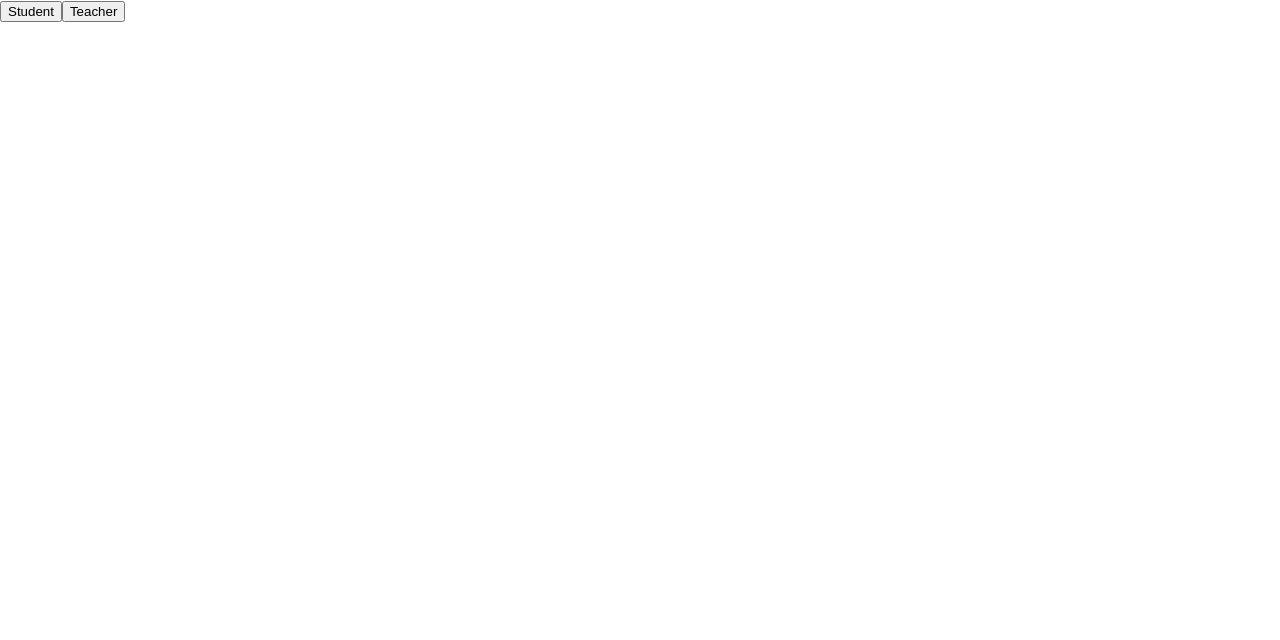
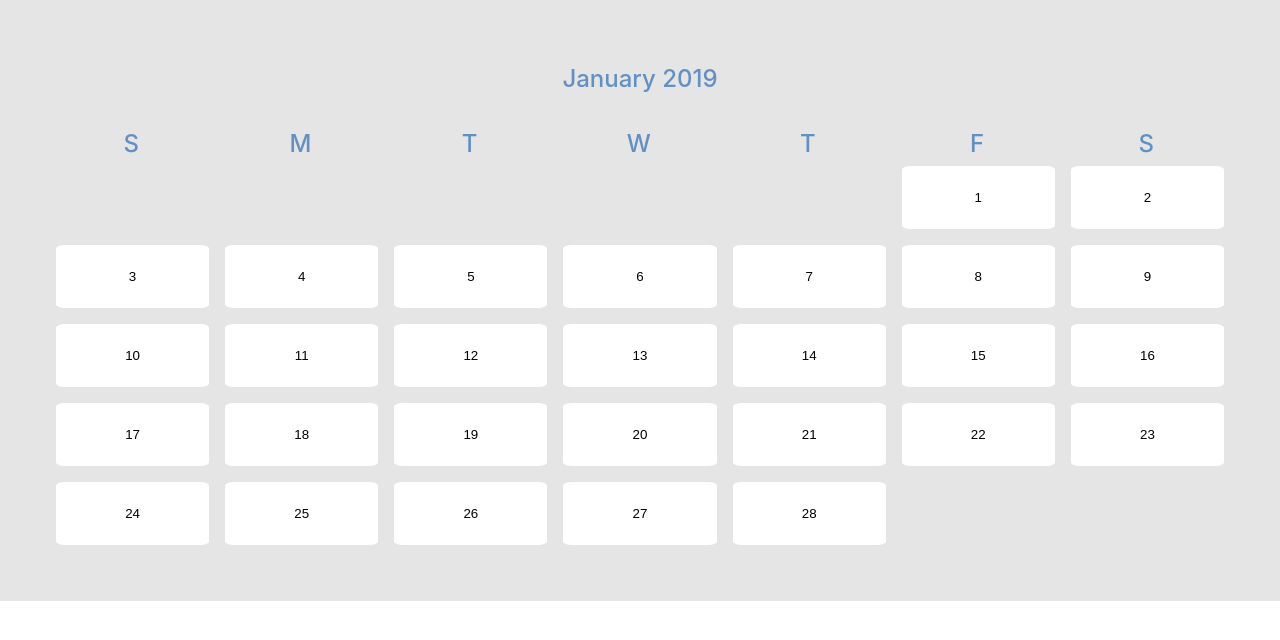
Before and after one commit to JTomaney/Student-Teacher-booking, a React (Create React App) app in the folder client/: page /table in a window 1280 px wide. Shown: the top 640 px of the page. Built offline with nearby package versions, Linux system fonts and the light colour scheme.

Commit message:
added a non-functional calendar and links to it - edits to file structure were soley to get the calendar up and running and should be changes

```diff
--- a/client/src/App.css
+++ b/client/src/App.css
@@ -1,3 +1,60 @@
 .App {
   text-align: center;
 }
+
+
+/* TimeTable css */
+.calendar{
+  background-color: #E5E5E5;
+  padding: 3rem;
+}
+
+.month-indicator{
+  text-align: center;
+  padding: 1rem;
+}
+
+.month-indicator time{
+  font-size: 1.5rem;
+  color: #6290C3;
+  font-weight: 500;
+
+}
+
+.day-of-week,
+.date-grid {
+  display: grid;
+  grid-template-columns: repeat(7, 1fr);
+}
+
+
+.day-of-week {
+  margin-top: 1.25em;
+}
+
+.day-of-week > * {
+  font-size: 1.5rem;
+  color: #6290C3;
+  font-weight: 500;
+  letter-spacing: 0.1em;
+  font-variant: small-caps;
+  text-align: center;
+}
+
+.date-grid button:first-child {
+  grid-column: 6;
+}
+
+.date-grid button{
+  position: relative;
+  border: 0;
+  padding: 1.5rem;
+  margin: 0.5rem;
+  border-radius: 6%;
+  background-color: #FFFFFF;
+}
+
+.date-grid button:hover{
+  background-color: #6290C3;
+  color: #FFFFFF;
+}
--- a/client/src/components/LandingPage/LandingPage.js
+++ b/client/src/components/LandingPage/LandingPage.js
@@ -1,9 +1,10 @@
 import React from "react";
+import { Link } from "react-router-dom";
 
 const landingPage = props => {
   return (
     <div>
-      <button>Student</button>
+      <Link className="student_btn_link" to="/student"><button>Student</button></Link>
       <button>Teacher</button>
     </div>
   );
--- a/client/src/containers/Layout/Layout.js
+++ b/client/src/containers/Layout/Layout.js
@@ -3,6 +3,7 @@ import { Route, Switch } from "react-router-dom";
 
 import LandingPage from "../../components/LandingPage/LandingPage";
 import Student from "../Student/Student";
+import { TimeTable } from "../TimeTable/TimeTable";
 
 export class Layout extends Component {
   state = {
@@ -33,6 +34,7 @@ export class Layout extends Component {
     return (
       <Switch>
         <Route path="/student" component={Student} />
+        <Route path="/table" component={TimeTable}/>
         <Route path="/" component={LandingPage} />
       </Switch>
     );
--- a/client/src/containers/Student/Student.js
+++ b/client/src/containers/Student/Student.js
@@ -1,4 +1,5 @@
 import React, { Component } from "react";
+import { Link } from "react-router-dom";
 
 export class Student extends Component {
   state = {
@@ -12,6 +13,7 @@ export class Student extends Component {
       <div>
         <input type="text" value="Your Name" />
         <input type="email" value="Your Email Address" />
+        <Link className="time_table_btn_link" to="/table"><button>Time Table</button></Link>
       </div>
     );
   }
--- /dev/null
+++ b/client/src/containers/TimeTable/TimeTable.js
@@ -0,0 +1,117 @@
+import React, { Component } from "react";
+
+
+export class TimeTable extends Component {
+  state = {
+
+  };
+
+  render() {
+
+    return (
+        <div className="calendar">
+        <div className="month-indicator">
+          <time datetime="2019-01"> January 2019 </time>
+        </div>
+        <div className="day-of-week">
+          <div>S</div>
+          <div>M</div>
+          <div>T</div>
+          <div>W</div>
+          <div>T</div>
+          <div>F</div>
+          <div>S</div>
+        </div>
+        <div className="date-grid">
+          <button>
+            <time datetime="2019-02-01">1</time>
+          </button>
+          <button>
+            <time datetime="2019-02-02">2</time>
+          </button>
+          <button>
+            <time datetime="2019-02-03">3</time>
+          </button>
+          <button>
+            <time datetime="2019-02-04">4</time>
+          </button>
+          <button>
+            <time datetime="2019-02-05">5</time>
+          </button>
+          <button>
+            <time datetime="2019-02-06">6</time>
+          </button>
+          <button>
+            <time datetime="2019-02-07">7</time>
+          </button>
+          <button>
+            <time datetime="2019-02-08">8</time>
+          </button>
+          <button>
+            <time datetime="2019-02-09">9</time>
+          </button>
+          <button>
+            <time datetime="2019-02-10">10</time>
+          </button>
+          <button>
+            <time datetime="2019-02-11">11</time>
+          </button>
+          <button>
+            <time datetime="2019-02-12">12</time>
+          </button>
+          <button>
+            <time datetime="2019-02-13">13</time>
+          </button>
+          <button>
+            <time datetime="2019-02-14">14</time>
+          </button>
+          <button>
+            <time datetime="2019-02-15">15</time>
+          </button>
+          <button>
+            <time datetime="2019-02-16">16</time>
+          </button>
+          <button>
+            <time datetime="2019-02-17">17</time>
+          </button>
+          <button>
+            <time datetime="2019-02-18">18</time>
+          </button>
+          <button>
+            <time datetime="2019-02-19">19</time>
+          </button>
+          <button>
+            <time datetime="2019-02-20">20</time>
+          </button>
+          <button>
+            <time datetime="2019-02-21">21</time>
+          </button>
+          <button>
+            <time datetime="2019-02-22">22</time>
+          </button>
+          <button>
+            <time datetime="2019-02-23">23</time>
+          </button>
+          <button>
+            <time datetime="2019-02-24">24</time>
+          </button>
+          <button>
+            <time datetime="2019-02-25">25</time>
+          </button>
+          <button>
+            <time datetime="2019-02-26">26</time>
+          </button>
+          <button>
+            <time datetime="2019-02-27">27</time>
+          </button>
+          <button>
+            <time datetime="2019-02-28">28</time>
+          </button>
+        </div>
+      </div>
+    );
+  };
+
+}
+
+  export default TimeTable;
```
Also changed, not shown: client/src/containers/TimeTable/TimeTable.module.css (added).
